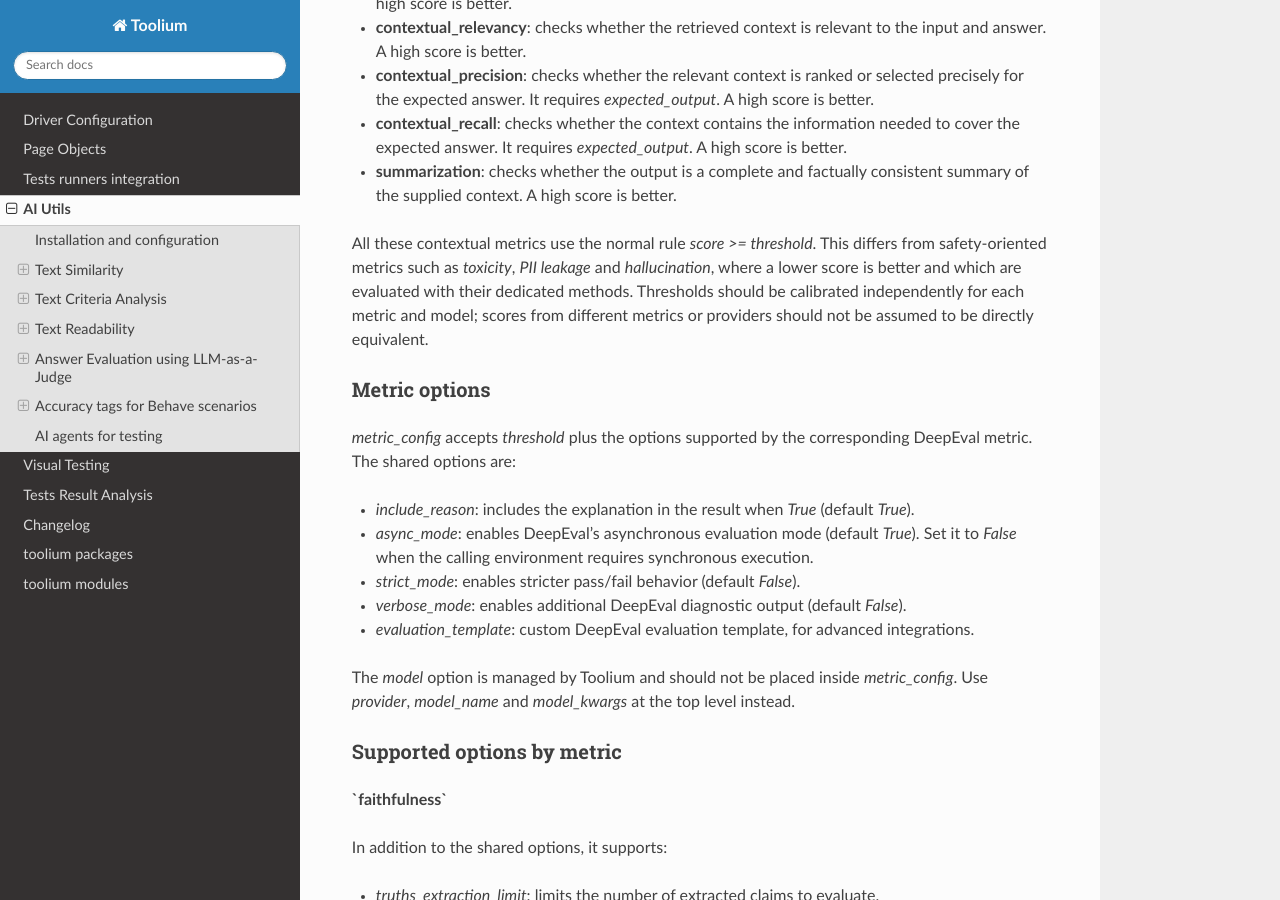
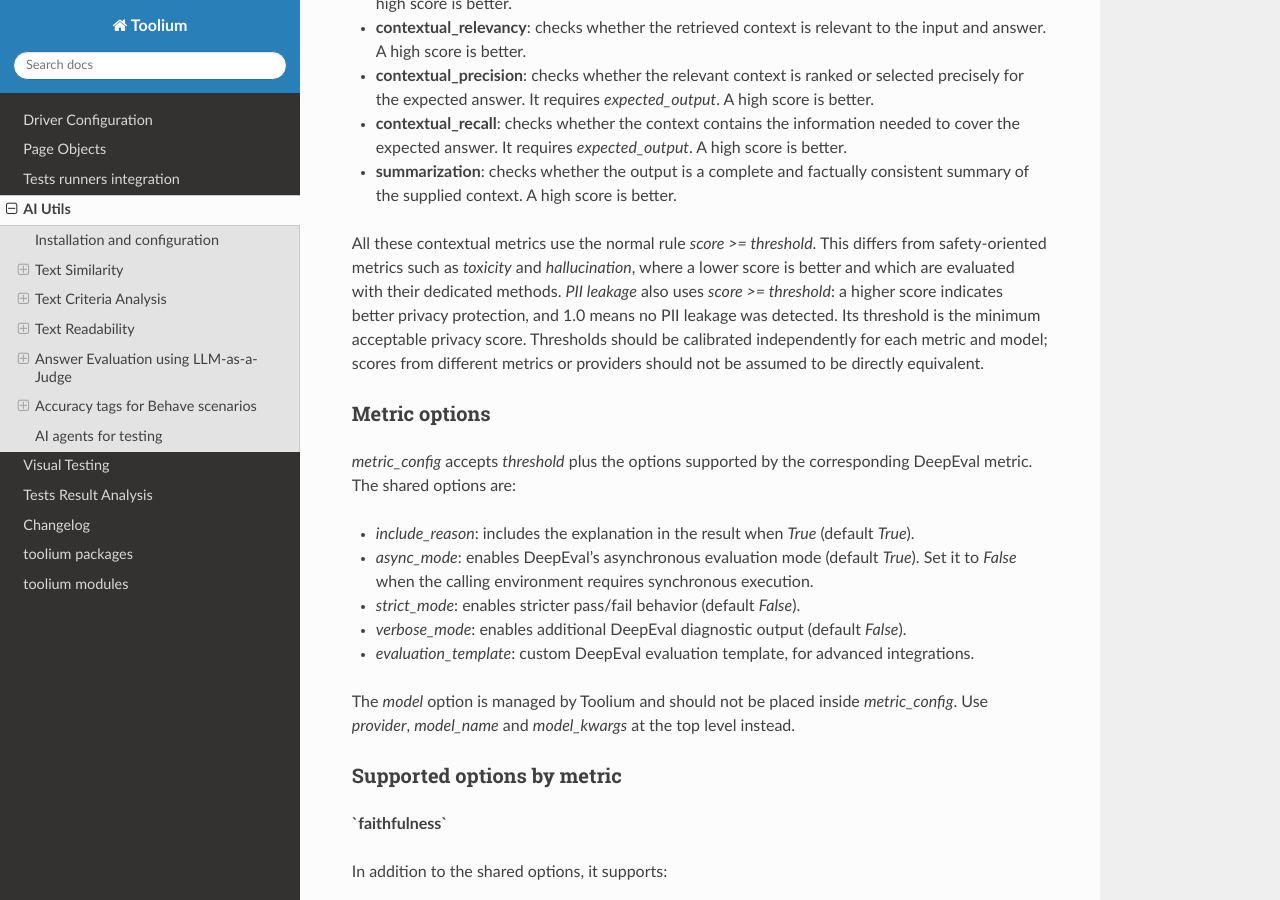
Before and after one commit to Telefonica/toolium, a Sphinx documentation site: the page built from docs/ai_utils.rst, in a window 1280 px wide and 900 px high, scrolled down 8465 px. Built offline with Sphinx 7.4.7 and the Read the Docs theme 3.1.0, drawn with Linux system fonts in a browser that asks for light colours.

Commit message:
fix PIILeakageMetric th

```diff
--- a/docs/ai_utils.rst
+++ b/docs/ai_utils.rst
@@ -410,8 +410,10 @@ The contextual metrics currently supported by the combined evaluation are:
 * **summarization**: checks whether the output is a complete and factually consistent summary of the supplied context. A high score is better.
 
 All these contextual metrics use the normal rule `score >= threshold`. This differs from safety-oriented metrics such as
-`toxicity`, `PII leakage` and `hallucination`, where a lower score is better and which are evaluated with their dedicated
-methods. Thresholds should be calibrated independently for each metric and model; scores from different metrics or
+`toxicity` and `hallucination`, where a lower score is better and which are evaluated with their dedicated
+methods. `PII leakage` also uses `score >= threshold`: a higher score indicates better privacy protection,
+and 1.0 means no PII leakage was detected. Its threshold is the minimum acceptable privacy score.
+Thresholds should be calibrated independently for each metric and model; scores from different metrics or
 providers should not be assumed to be directly equivalent.
 
 Metric options
```
Also changed, not shown: 2 other files.
